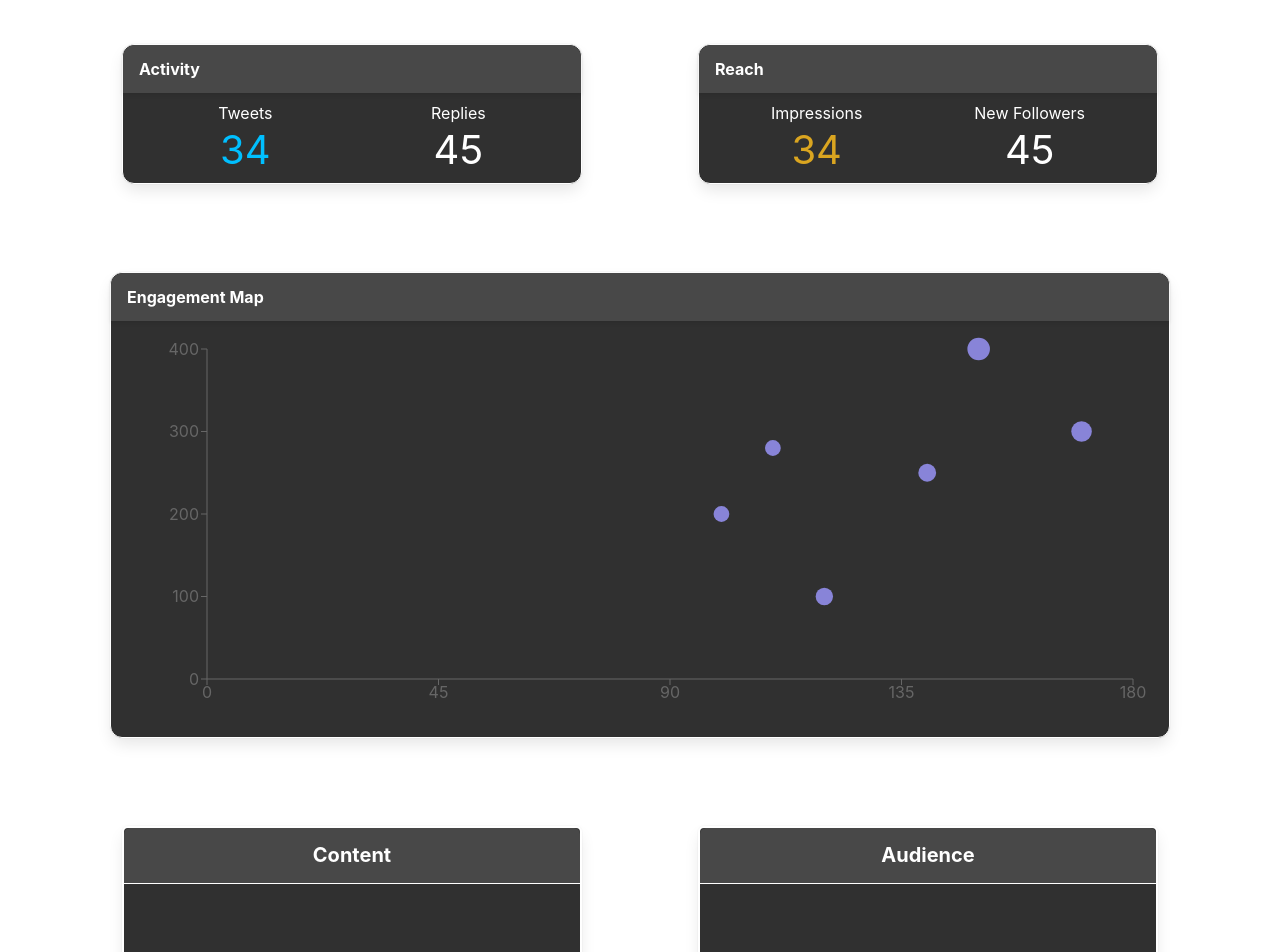
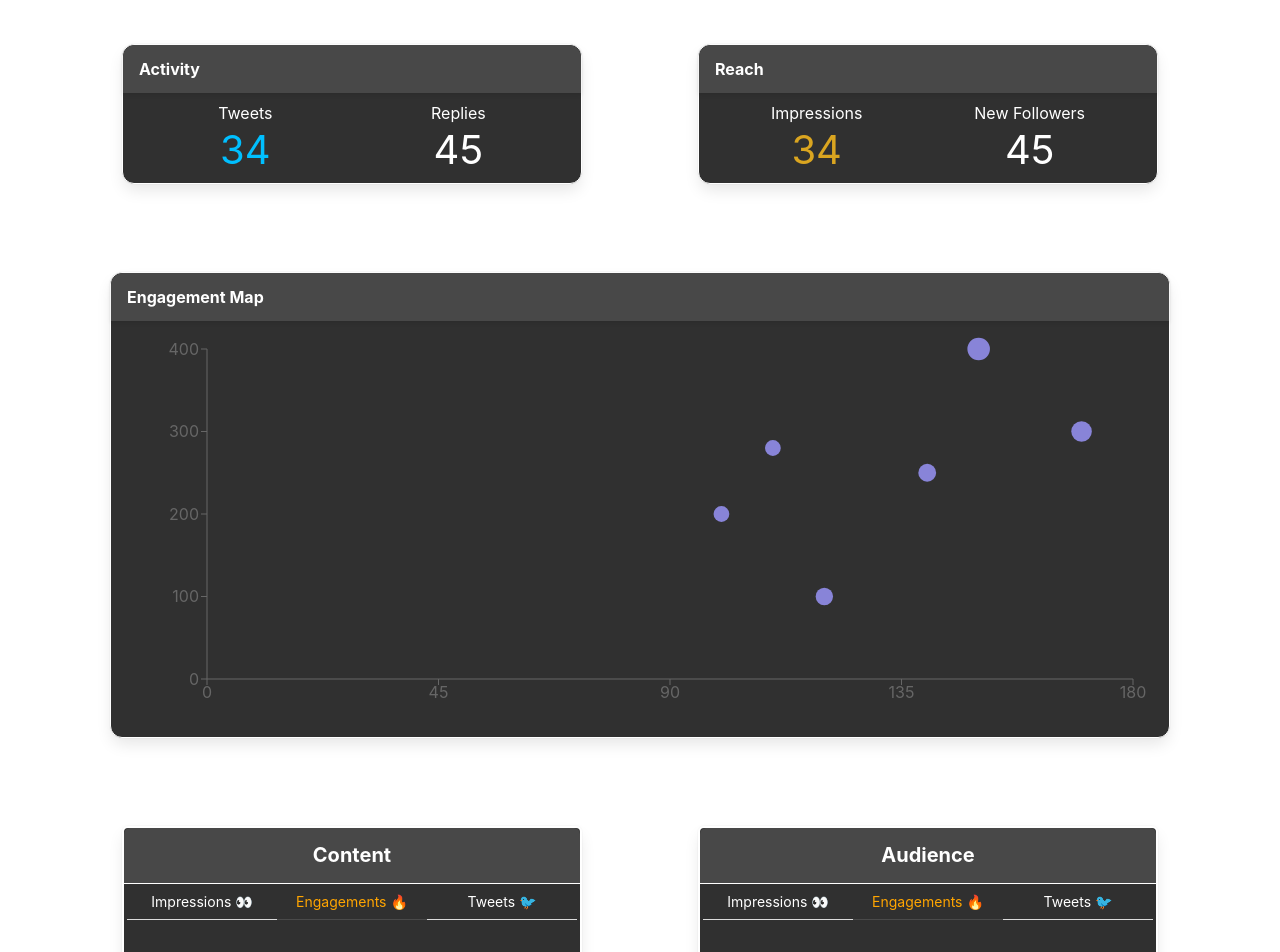
Before and after one commit to SocialQu/Branding, a Next.js app in the folder app/: page / in a window 1280 px wide. Shown: the top 952 px of the page. Built offline with nearby package versions, Linux system fonts and the light colour scheme.

Commit message:
Bar Panel Tabs.

```diff
--- a/app/components/Bars.tsx
+++ b/app/components/Bars.tsx
@@ -1,3 +1,5 @@
+/* eslint-disable jsx-a11y/anchor-is-valid */
+
 const GROWTH_STYLE = {
     maxWidth:460,
     maxHeight: 750,
@@ -16,6 +18,37 @@ const HEADING_STYLE = {
 }
 
 
+type GrowthTab = 'tweets' | 'impressions' | 'engagements'
+interface iTabs { active:GrowthTab, setActive(GrowthTab):void }
+const BarTabs = ({ active, setActive }:iTabs) => <p className='panel-tabs' style={{textAlign:'center'}}>
+    <a
+        className={`${active === 'impressions' ? 'is-active' : '' }`}
+        style={{color:`${active === 'impressions' ? 'orange' : 'white' }`, width:150}}
+        onClick={() => setActive('impressions')}
+    >
+        Impressions <span role='img' aria-label='eyes'> 👀 </span>
+    </a>
+
+    <a
+        className={`${active === 'engagements' ? 'is-active' : '' }`}
+        style={{color:`${active === 'engagements' ? 'orange' : 'white' }`, width:150}}
+        onClick={() => setActive('engagements')}
+    >
+        Engagements <span role='img' aria-label='fire'> 🔥 </span>
+    </a>
+
+    <a
+        className={`${active === 'tweets' ? 'is-active' : '' }`}
+        style={{color:`${active === 'tweets' ? 'orange' : 'white' }`, width:150}}
+        onClick={() => setActive('tweets')}
+    >
+        Tweets <span role='img' aria-label='bird'> 🐦 </span>
+    </a>
+</p>
+
+
+
+const scrollbarStyle = {height: 'calc(100vh - 200px)', overflow: 'auto', maxHeight: 680}
 interface iBarsPanel { title:string }
 const BarsPanel = ({ title }: iBarsPanel) => {
     return <nav className='panel' style={GROWTH_STYLE}>
@@ -23,6 +56,9 @@ const BarsPanel = ({ title }: iBarsPanel) => {
             { title }
         </div>
 
+        <div id='scrollbar' style={scrollbarStyle}>
+            <BarTabs active={'engagements'} setActive={() => {}}/>
+        </div>
     </nav>
 }
 
```
